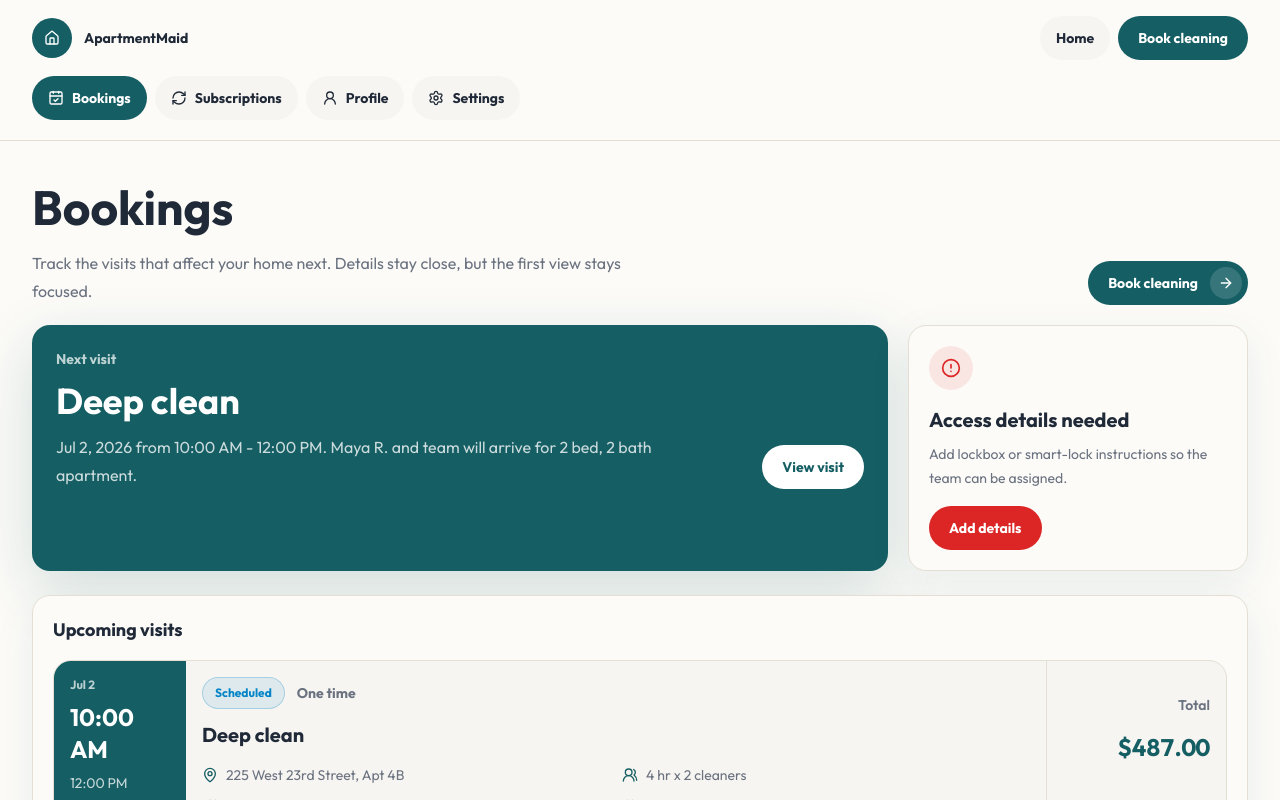
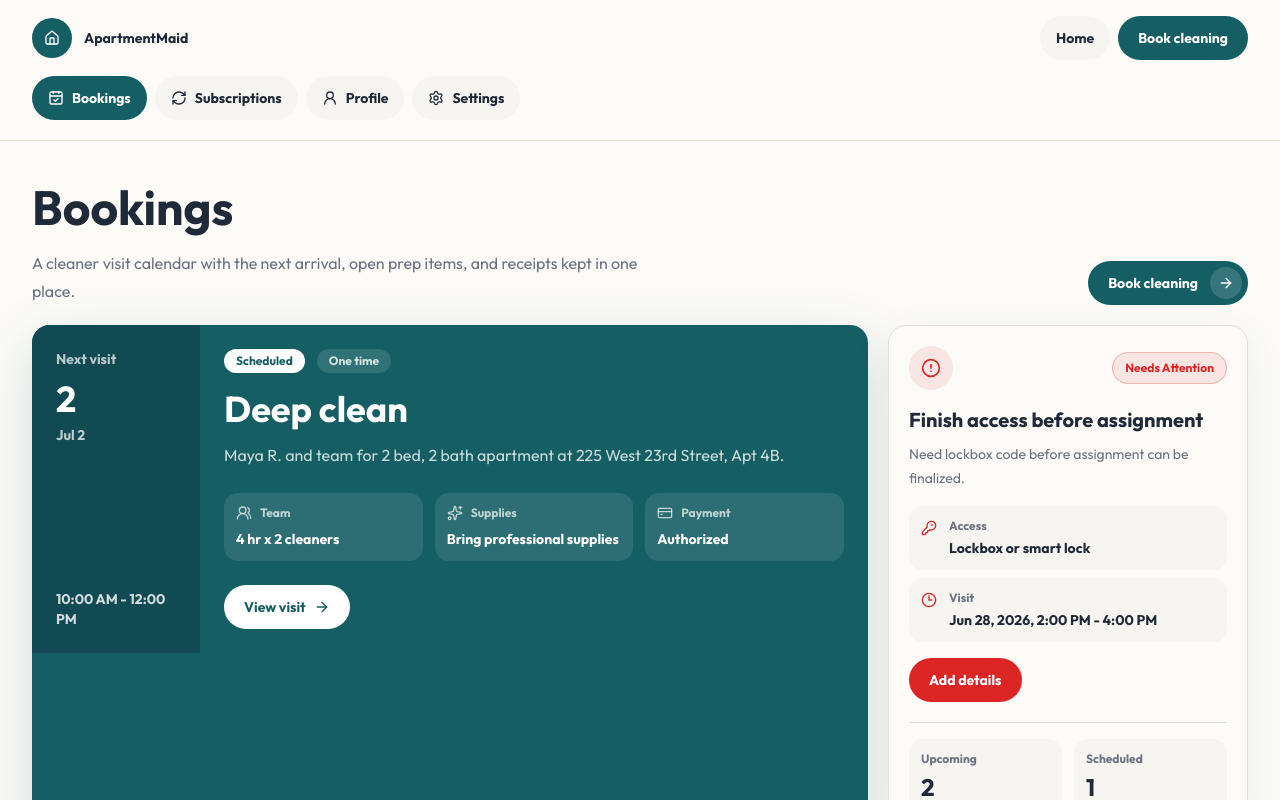
Before and after one commit to anstond/maid-web-design, a Next.js app: page /account/bookings in a window 1280 px wide. Shown: the top 800 px of the page. Built offline with nearby package versions, Linux system fonts and the light colour scheme.

Commit message:
feat: redesign bookings dashboard layout with enhanced visit summary and status tracking components

```diff
--- a/src/app/account/bookings/page.tsx
+++ b/src/app/account/bookings/page.tsx
@@ -1,5 +1,6 @@
 import Link from "next/link";
-import { AlertCircle, CalendarDays, MapPin, Sparkles, UsersRound } from "lucide-react";
+import type { ReactNode } from "react";
+import { AlertCircle, ArrowRight, CalendarDays, Clock3, CreditCard, KeyRound, MapPin, ShieldCheck, Sparkles, UsersRound } from "lucide-react";
 import { ActionLink, Money, PageHeader, StatusPill, SummaryCard } from "@/components/account/AccountPrimitives";
 import { bookings, formatAccountDate } from "@/lib/mock-account-data";
 
@@ -8,35 +9,53 @@ export default function BookingsPage() {
   const past = bookings.filter((booking) => booking.status === "completed" || booking.status === "cancelled");
   const needsAttention = bookings.find((booking) => booking.status === "needs_attention");
   const nextVisit = upcoming[0];
+  const scheduledCount = upcoming.filter((booking) => booking.status === "scheduled").length;
 
   return (
     <>
       <PageHeader
         title="Bookings"
-        description="Track the visits that affect your home next. Details stay close, but the first view stays focused."
+        description="A cleaner visit calendar with the next arrival, open prep items, and receipts kept in one place."
         action={<ActionLink href="/booking">Book cleaning</ActionLink>}
       />
 
-      <div className="grid gap-5 lg:grid-cols-[minmax(0,1fr)_340px]">
-        <section className="rounded-2xl bg-primary p-5 text-primary-foreground shadow-[0_18px_58px_rgba(21,94,99,0.18)] sm:p-6">
+      <div className="grid gap-5 lg:grid-cols-[minmax(0,1fr)_360px]">
+        <section className="overflow-hidden rounded-2xl bg-primary text-primary-foreground shadow-[0_18px_58px_rgba(21,94,99,0.18)]">
           {nextVisit ? (
-            <div className="grid gap-6 md:grid-cols-[minmax(0,1fr)_auto] md:items-end">
+            <div className="grid gap-0 md:grid-cols-[168px_minmax(0,1fr)]">
+              <div className="flex flex-col justify-between bg-primary-hover p-5 sm:p-6">
                 <div>
-                <p className="text-sm font-bold text-primary-foreground/72">Next visit</p>
-                <h2 className="mt-3 text-3xl font-bold tracking-normal md:text-4xl">{nextVisit.service}</h2>
+                  <p className="text-sm font-bold text-primary-foreground/70">Next visit</p>
+                  <p className="mt-3 text-4xl font-bold leading-none tracking-normal">{formatAccountDate(nextVisit.date).split(" ")[1].replace(",", "")}</p>
+                  <p className="mt-2 text-sm font-bold text-primary-foreground/72">{formatAccountDate(nextVisit.date).replace(/, \d{4}$/, "")}</p>
+                </div>
+                <p className="mt-8 text-sm font-bold text-primary-foreground/80">{nextVisit.arrivalWindow}</p>
+              </div>
+              <div className="p-5 sm:p-6">
+                <div className="flex flex-wrap items-center gap-3">
+                  <span className="rounded-full bg-primary-foreground px-3 py-1 text-xs font-bold capitalize text-primary">{nextVisit.status.replaceAll("_", " ")}</span>
+                  <span className="rounded-full bg-primary-foreground/12 px-3 py-1 text-xs font-bold text-primary-foreground/80">{nextVisit.frequency}</span>
+                </div>
+                <h2 className="mt-4 text-3xl font-bold tracking-normal md:text-4xl">{nextVisit.service}</h2>
                 <p className="mt-3 max-w-[58ch] text-base leading-7 text-primary-foreground/78">
-                  {formatAccountDate(nextVisit.date)} from {nextVisit.arrivalWindow}. {nextVisit.cleaner} will arrive for {nextVisit.home.toLowerCase()}.
+                  {nextVisit.cleaner} for {nextVisit.home.toLowerCase()} at {nextVisit.address}.
                 </p>
+                <div className="mt-6 grid gap-3 sm:grid-cols-3">
+                  <HeroFact icon={<UsersRound className="size-4" />} label="Team" value={nextVisit.team} />
+                  <HeroFact icon={<Sparkles className="size-4" />} label="Supplies" value={nextVisit.supplies} />
+                  <HeroFact icon={<CreditCard className="size-4" />} label="Payment" value={nextVisit.paymentStatus} />
                 </div>
                 <Link
                   href={`/account/bookings/${nextVisit.id}`}
-                className="inline-flex min-h-11 items-center justify-center rounded-full bg-primary-foreground px-5 text-sm font-bold text-primary transition duration-300 ease-[cubic-bezier(0.32,0.72,0,1)] hover:bg-background focus-visible:outline-none focus-visible:ring-3 focus-visible:ring-primary-foreground/30 active:translate-y-px"
+                  className="mt-6 inline-flex min-h-11 items-center justify-center gap-2 rounded-full bg-primary-foreground px-5 text-sm font-bold text-primary transition duration-300 ease-[cubic-bezier(0.32,0.72,0,1)] hover:bg-background focus-visible:outline-none focus-visible:ring-3 focus-visible:ring-primary-foreground/30 active:translate-y-px"
                 >
                   View visit
+                  <ArrowRight className="size-4" aria-hidden="true" />
                 </Link>
               </div>
+            </div>
           ) : (
-            <div>
+            <div className="p-5 sm:p-6">
               <h2 className="text-3xl font-bold tracking-normal">No upcoming visits</h2>
               <p className="mt-3 max-w-[58ch] text-base leading-7 text-primary-foreground/78">Book a cleaning when you are ready. Your past visits stay available below.</p>
             </div>
@@ -46,13 +65,18 @@ export default function BookingsPage() {
         <aside className="rounded-2xl border border-border bg-surface p-5 shadow-[0_12px_40px_rgba(21,94,99,0.08)]">
           {needsAttention ? (
             <>
+              <div className="flex items-center justify-between gap-4">
                 <div className="flex size-11 items-center justify-center rounded-full bg-error/10 text-error">
                   <AlertCircle className="size-5" aria-hidden="true" />
                 </div>
-              <h2 className="mt-4 text-xl font-bold text-text-primary">Access details needed</h2>
-              <p className="mt-2 text-sm leading-6 text-text-secondary">
-                Add lockbox or smart-lock instructions so the team can be assigned.
-              </p>
+                <StatusPill status={needsAttention.status} />
+              </div>
+              <h2 className="mt-4 text-xl font-bold text-text-primary">Finish access before assignment</h2>
+              <p className="mt-2 text-sm leading-6 text-text-secondary">{needsAttention.notes}</p>
+              <div className="mt-4 grid gap-2 text-sm">
+                <PrepLine icon={<KeyRound className="size-4" />} label="Access" value={needsAttention.access} />
+                <PrepLine icon={<Clock3 className="size-4" />} label="Visit" value={`${formatAccountDate(needsAttention.date)}, ${needsAttention.arrivalWindow}`} />
+              </div>
               <Link
                 href={`/account/bookings/${needsAttention.id}`}
                 className="mt-4 inline-flex min-h-11 items-center rounded-full bg-error px-5 text-sm font-bold text-white transition duration-300 ease-[cubic-bezier(0.32,0.72,0,1)] focus-visible:outline-none focus-visible:ring-3 focus-visible:ring-error/30 active:translate-y-px"
@@ -62,8 +86,11 @@ export default function BookingsPage() {
             </>
           ) : (
             <>
+              <div className="flex items-center justify-between gap-4">
                 <div className="flex size-11 items-center justify-center rounded-full bg-primary/10 text-primary">
-                <Sparkles className="size-5" aria-hidden="true" />
+                  <ShieldCheck className="size-5" aria-hidden="true" />
+                </div>
+                <span className="rounded-full bg-success/10 px-3 py-1 text-xs font-bold text-success">Ready</span>
               </div>
               <h2 className="mt-4 text-xl font-bold text-text-primary">Ready for the next visit</h2>
               <p className="mt-2 text-sm leading-6 text-text-secondary">
@@ -71,6 +98,10 @@ export default function BookingsPage() {
               </p>
             </>
           )}
+          <div className="mt-5 grid grid-cols-2 gap-3 border-t border-border pt-4">
+            <MiniStat label="Upcoming" value={String(upcoming.length)} />
+            <MiniStat label="Scheduled" value={String(scheduledCount)} />
+          </div>
         </aside>
       </div>
 
@@ -101,7 +132,7 @@ function BookingListCard({ booking, featured = false }: { booking: (typeof booki
   return (
     <Link
       href={`/account/bookings/${booking.id}`}
-      className="group grid overflow-hidden rounded-2xl border border-border bg-surface-muted transition duration-300 ease-[cubic-bezier(0.32,0.72,0,1)] hover:border-primary/40 hover:bg-background focus-visible:outline-none focus-visible:ring-3 focus-visible:ring-primary/30 lg:grid-cols-[132px_minmax(0,1fr)_180px]"
+      className="group grid overflow-hidden rounded-2xl border border-border bg-surface-muted transition duration-300 ease-[cubic-bezier(0.32,0.72,0,1)] hover:border-primary/40 hover:bg-background focus-visible:outline-none focus-visible:ring-3 focus-visible:ring-primary/30 lg:grid-cols-[136px_minmax(0,1fr)_184px]"
     >
       <div className={featured ? "bg-primary p-4 text-primary-foreground" : "bg-surface p-4 text-text-primary"}>
         <p className={featured ? "text-xs font-bold text-primary-foreground/70" : "text-xs font-bold text-text-secondary"}>{formatAccountDate(booking.date).split(",")[0]}</p>
@@ -146,6 +177,39 @@ function BookingListCard({ booking, featured = false }: { booking: (typeof booki
   );
 }
 
+function HeroFact({ icon, label, value }: { icon: ReactNode; label: string; value: string }) {
+  return (
+    <div className="rounded-xl bg-primary-foreground/10 p-3">
+      <div className="flex items-center gap-2 text-primary-foreground/70">
+        {icon}
+        <span className="text-xs font-bold">{label}</span>
+      </div>
+      <p className="mt-2 text-sm font-bold leading-5 text-primary-foreground">{value}</p>
+    </div>
+  );
+}
+
+function PrepLine({ icon, label, value }: { icon: ReactNode; label: string; value: string }) {
+  return (
+    <div className="flex gap-3 rounded-xl bg-surface-muted p-3">
+      <span className="mt-0.5 text-error">{icon}</span>
+      <span>
+        <span className="block text-xs font-bold text-text-secondary">{label}</span>
+        <span className="mt-1 block font-bold leading-5 text-text-primary">{value}</span>
+      </span>
+    </div>
+  );
+}
+
+function MiniStat({ label, value }: { label: string; value: string }) {
+  return (
+    <div className="rounded-xl bg-surface-muted p-3">
+      <p className="text-xs font-bold text-text-secondary">{label}</p>
+      <p className="mt-1 text-2xl font-bold text-text-primary">{value}</p>
+    </div>
+  );
+}
+
 function PastBookingRow({ booking }: { booking: (typeof bookings)[number] }) {
   return (
     <Link
--- a/src/app/account/subscriptions/page.tsx
+++ b/src/app/account/subscriptions/page.tsx
@@ -1,5 +1,6 @@
 import Link from "next/link";
-import { CalendarDays, PauseCircle, RefreshCw, ShieldCheck, UsersRound } from "lucide-react";
+import type { ReactNode } from "react";
+import { ArrowRight, CalendarDays, CreditCard, PauseCircle, RefreshCw, ShieldCheck, UsersRound } from "lucide-react";
 import { ActionLink, Money, PageHeader, StatusPill, SummaryCard } from "@/components/account/AccountPrimitives";
 import { formatAccountDate, subscriptions } from "@/lib/mock-account-data";
 
@@ -12,34 +13,60 @@ export default function SubscriptionsPage() {
     <>
       <PageHeader
         title="Subscriptions"
-        description="Keep recurring cleaning simple: next visit first, cadence controls close by, billing details one level deeper."
+        description="Recurring cleaning without guesswork: next arrival, cadence, scope, and billing status stay visible."
         action={<ActionLink href="/booking">Start recurring plan</ActionLink>}
       />
 
-      <div className="grid gap-5 lg:grid-cols-[minmax(0,1fr)_340px]">
-        <section className="rounded-2xl bg-primary p-5 text-primary-foreground shadow-[0_18px_58px_rgba(21,94,99,0.18)] sm:p-6">
-          <div className="grid gap-6 md:grid-cols-[minmax(0,1fr)_auto] md:items-end">
-            <div>
-              <p className="text-sm font-bold text-primary-foreground/72">Next recurring visit</p>
-              <h2 className="mt-3 text-3xl font-bold tracking-normal md:text-4xl">{nextPlan.cadence} cleaning</h2>
+      <div className="grid gap-5 lg:grid-cols-[minmax(0,1fr)_360px]">
+        <section className="overflow-hidden rounded-2xl bg-primary text-primary-foreground shadow-[0_18px_58px_rgba(21,94,99,0.18)]">
+          <div className="grid gap-0 md:grid-cols-[minmax(0,1fr)_220px]">
+            <div className="p-5 sm:p-6">
+              <div className="flex flex-wrap items-center gap-3">
+                <span className="rounded-full bg-primary-foreground px-3 py-1 text-xs font-bold capitalize text-primary">{nextPlan.status.replaceAll("_", " ")}</span>
+                <span className="rounded-full bg-primary-foreground/12 px-3 py-1 text-xs font-bold text-primary-foreground/80">{nextPlan.cadence}</span>
+              </div>
+              <h2 className="mt-4 text-3xl font-bold tracking-normal md:text-4xl">{nextPlan.service} routine</h2>
               <p className="mt-3 max-w-[58ch] text-base leading-7 text-primary-foreground/78">
-                {formatAccountDate(nextPlan.nextVisit)} from {nextPlan.arrivalWindow}. {nextPlan.cleanerPreference}.
+                Next visit is {formatAccountDate(nextPlan.nextVisit)} from {nextPlan.arrivalWindow}. {nextPlan.cleanerPreference}.
               </p>
+              <div className="mt-6 grid gap-3 sm:grid-cols-3">
+                <HeroFact icon={<CalendarDays className="size-4" />} label="Next visit" value={formatAccountDate(nextPlan.nextVisit)} />
+                <HeroFact icon={<UsersRound className="size-4" />} label="Team" value={nextPlan.team} />
+                <HeroFact icon={<CreditCard className="size-4" />} label="Monthly" value={`$${nextPlan.monthlyEstimate.toFixed(2)}`} />
               </div>
               <Link
                 href={`/account/subscriptions/${nextPlan.id}`}
-              className="inline-flex min-h-11 items-center justify-center rounded-full bg-primary-foreground px-5 text-sm font-bold text-primary transition duration-300 ease-[cubic-bezier(0.32,0.72,0,1)] hover:bg-background focus-visible:outline-none focus-visible:ring-3 focus-visible:ring-primary-foreground/30 active:translate-y-px"
+                className="mt-6 inline-flex min-h-11 items-center justify-center gap-2 rounded-full bg-primary-foreground px-5 text-sm font-bold text-primary transition duration-300 ease-[cubic-bezier(0.32,0.72,0,1)] hover:bg-background focus-visible:outline-none focus-visible:ring-3 focus-visible:ring-primary-foreground/30 active:translate-y-px"
               >
                 Manage plan
+                <ArrowRight className="size-4" aria-hidden="true" />
               </Link>
+            </div>
+            <div className="grid content-between gap-4 bg-primary-hover p-5 sm:p-6">
+              <div>
+                <p className="text-sm font-bold text-primary-foreground/72">Routine scope</p>
+                <div className="mt-4 grid gap-2">
+                  {nextPlan.scope.slice(0, 4).map((item) => (
+                    <span key={item} className="rounded-xl bg-primary-foreground/10 px-3 py-2 text-sm font-bold text-primary-foreground/86">
+                      {item}
+                    </span>
+                  ))}
+                </div>
+              </div>
+              <p className="text-sm leading-6 text-primary-foreground/72">{nextPlan.notes}</p>
+            </div>
           </div>
         </section>
 
         <aside className="rounded-2xl border border-border bg-surface p-5 shadow-[0_12px_40px_rgba(21,94,99,0.08)]">
+          <div className="flex items-center justify-between gap-4">
             <div className="flex size-11 items-center justify-center rounded-full bg-primary/10 text-primary">
               <RefreshCw className="size-5" aria-hidden="true" />
             </div>
+            <span className="rounded-full bg-success/10 px-3 py-1 text-xs font-bold text-success">Flexible</span>
+          </div>
           <h2 className="mt-4 text-xl font-bold text-text-primary">Your routine</h2>
+          <p className="mt-2 text-sm leading-6 text-text-secondary">Pause, reschedule, or add a one-time visit without changing the main cadence.</p>
           <div className="mt-4 grid gap-3 text-sm">
             <RoutineLine label="Active" value={`${activePlans.length} plan${activePlans.length === 1 ? "" : "s"}`} />
             <RoutineLine label="Paused" value={`${pausedPlans.length} plan${pausedPlans.length === 1 ? "" : "s"}`} />
@@ -62,7 +89,7 @@ export default function SubscriptionsPage() {
 
         <section className="grid gap-4 rounded-2xl bg-surface-muted p-5 sm:grid-cols-[minmax(0,1fr)_auto] sm:items-center">
           <div>
-            <h2 className="text-xl font-bold text-text-primary">Need a one-time cleaning instead?</h2>
+            <h2 className="text-xl font-bold text-text-primary">Add work without changing the routine</h2>
             <p className="mt-2 max-w-[62ch] text-sm leading-6 text-text-secondary">
               Keep your recurring plan as-is and add a deep clean, move clean, or extra visit only when needed.
             </p>
@@ -83,7 +110,7 @@ function SubscriptionListCard({ subscription }: { subscription: (typeof subscrip
   return (
     <Link
       href={`/account/subscriptions/${subscription.id}`}
-      className="group grid overflow-hidden rounded-2xl border border-border bg-surface-muted transition duration-300 ease-[cubic-bezier(0.32,0.72,0,1)] hover:border-primary/40 hover:bg-background focus-visible:outline-none focus-visible:ring-3 focus-visible:ring-primary/30 lg:grid-cols-[minmax(0,1fr)_190px]"
+      className="group grid overflow-hidden rounded-2xl border border-border bg-surface-muted transition duration-300 ease-[cubic-bezier(0.32,0.72,0,1)] hover:border-primary/40 hover:bg-background focus-visible:outline-none focus-visible:ring-3 focus-visible:ring-primary/30 lg:grid-cols-[minmax(0,1fr)_204px]"
     >
       <div className="p-4">
         <div className="flex flex-wrap items-center gap-3">
@@ -109,6 +136,13 @@ function SubscriptionListCard({ subscription }: { subscription: (typeof subscrip
             {subscription.upcomingVisits.length} upcoming visits
           </span>
         </div>
+        <div className="mt-4 flex flex-wrap gap-2">
+          {subscription.scope.slice(0, 3).map((item) => (
+            <span key={item} className="rounded-full bg-surface px-3 py-1 text-xs font-bold text-text-secondary">
+              {item}
+            </span>
+          ))}
+        </div>
       </div>
 
       <div className="flex items-center justify-between gap-4 border-t border-border bg-surface p-4 lg:flex-col lg:items-end lg:justify-center lg:border-l lg:border-t-0">
@@ -122,6 +156,18 @@ function SubscriptionListCard({ subscription }: { subscription: (typeof subscrip
   );
 }
 
+function HeroFact({ icon, label, value }: { icon: ReactNode; label: string; value: string }) {
+  return (
+    <div className="rounded-xl bg-primary-foreground/10 p-3">
+      <div className="flex items-center gap-2 text-primary-foreground/70">
+        {icon}
+        <span className="text-xs font-bold">{label}</span>
+      </div>
+      <p className="mt-2 text-sm font-bold leading-5 text-primary-foreground">{value}</p>
+    </div>
+  );
+}
+
 function RoutineLine({ label, value }: { label: string; value: string }) {
   return (
     <div className="flex items-center justify-between gap-4 rounded-xl bg-surface-muted px-4 py-3">
```
Lines whose indentation alone changed are shown as unchanged.
